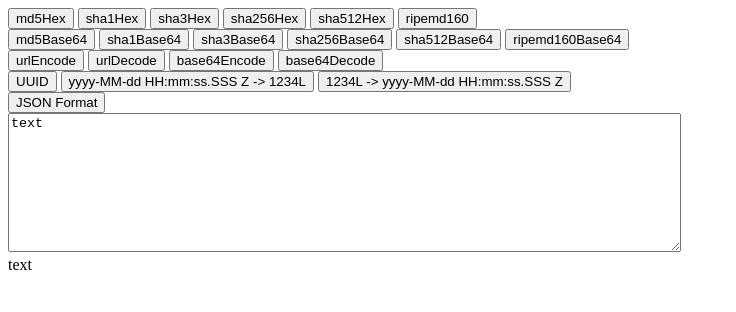
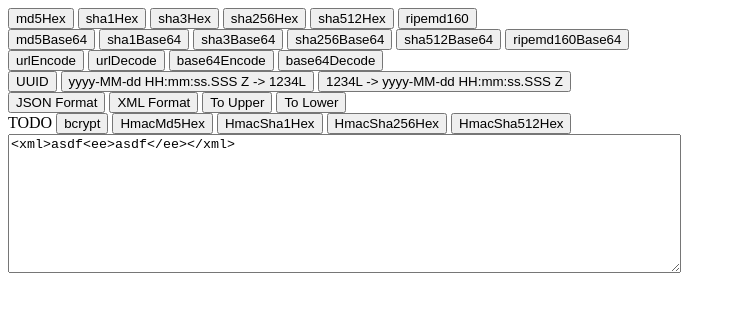
Before and after one commit to peeeto/transcoder, a plain HTML site: page index.html in a window 1280 px wide. Shown: the whole page, without its empty margins (0-736 px from the left). Drawn offline with nearby package versions, Linux system fonts and the light colour scheme.

Commit message:
additional functions added

```diff
--- a/index.html
+++ b/index.html
@@ -3,8 +3,7 @@
 <head>
     <meta charset="utf-8">
     <title>transcoder-jquery</title>
-</head>
-<body>
+
     <script src="https://ajax.googleapis.com/ajax/libs/jquery/2.1.4/jquery.min.js"></script>
     <script src="http://crypto-js.googlecode.com/svn/tags/3.1.2/build/rollups/md5.js"></script>
     <script src="http://crypto-js.googlecode.com/svn/tags/3.1.2/build/rollups/sha1.js"></script>
@@ -26,7 +25,31 @@
 
     <script src="http://momentjs.com/downloads/moment-with-locales.min.js"></script>
 
+    <script type="text/javascript" src="vkbeautify.0.99.00.beta.js"></script>
+
+    <!--<script src="https://google-code-prettify.googlecode.com/svn/loader/run_prettify.js"></script>-->
     <script>
+        function xmlFormat(str) {
+            try {
+                return vkbeautify.xml(str);
+            } catch (error) {
+                var msg = 'Not XML: ' + error;
+                alert(msg);
+                console.log(msg);
+            }
+        }
+
+        function jsonFormat(str) {
+            try {
+                str = str.replace(/([a-z][^:]*)(?=\s*:)/g, '"$1"');
+                return JSON.stringify(JSON.parse(str), null, 4);
+            } catch (error) {
+                var msg = 'Not JSON: ' + error;
+                alert(msg);
+                console.log(msg);
+            }
+        }
+
         function guid() {
             function s4() {
                 return Math.floor((1 + Math.random()) * 0x10000)
@@ -40,14 +63,16 @@
 
         function encode(element, hashFunc, toStringFunc) {
             var hash = hashFunc(element.val().trim());
-        element.val(hash.toString(toStringFunc));
-        $("#test").text(hash.toString());
+            var result = hash.toString(toStringFunc);
+            element.val(result);
         }
 
         function getPanel() {
             return $('#panel');
         }
     </script>
+</head>
+<body>
 <div id="content">
     <div id="buttons">
         <div id="cOne">
@@ -80,14 +105,25 @@
                    onclick="encode(getPanel(), function(date){return moment.utc(parseInt(date)).format('YYYY-MM-DD HH:mm:ss.SSS Z');})"/>
         </div>
         <div id="cFive">
-            <input id="json" type="button" value="JSON Format"
-                   onclick="encode(getPanel(), function(str){return JSON.stringify(str, null, 4);})"/>
+            <input id="jsonFormat" type="button" value="JSON Format" onclick="encode(getPanel(), jsonFormat)"/>
+            <input id="xmlFormat" type="button" value="XML Format" onclick="encode(getPanel(), xmlFormat)"/>
+            <input id="toUpper" type="button" value="To Upper" onclick="encode(getPanel(), function(str){return str.toUpperCase();})"/>
+            <input id="toLower" type="button" value="To Lower" onclick="encode(getPanel(), function(str){return str.toLowerCase();})"/>
+        </div>
+        <div id="cSix">
+            TODO
+            <input id="bcrypt" type="button" value="bcrypt" onclick="encode(getPanel())"/>
+            <input id="HmacMd5Hex" type="button" value="HmacMd5Hex" onclick="encode(getPanel())"/>
+            <input id="HmacSha1Hex" type="button" value="HmacSha1Hex" onclick="encode(getPanel())"/>
+            <input id="HmacSha256Hex" type="button" value="HmacSha256Hex" onclick="encode(getPanel())"/>
+            <input id="HmacSha512Hex" type="button" value="HmacSha512Hex" onclick="encode(getPanel())"/>
+
         </div>
     </div>
     <div id=" panels">
-        <textarea id="panel" style="width: 50em; height:10em">text</textarea>
-
-        <div id="test">text</div>
+        <textarea id="panel" style="width: 50em; height:10em">
+<xml>asdf<ee>asdf</ee></xml>
+        </textarea>
     </div>
 </div>
 
```
Lines whose indentation alone changed are shown as unchanged.
